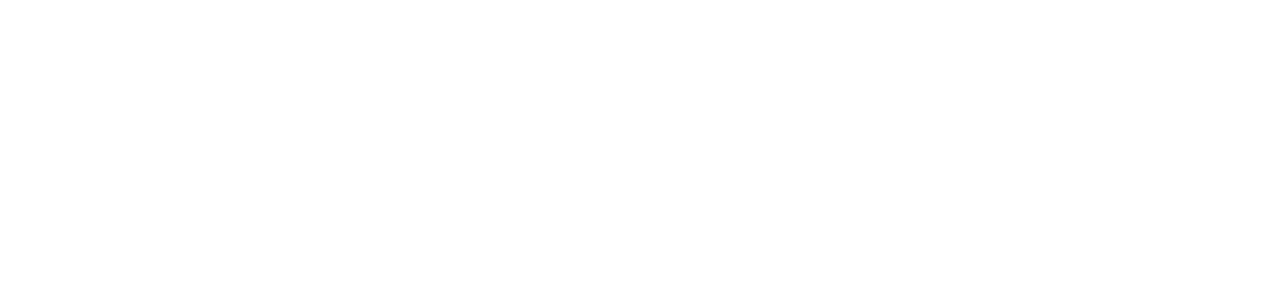
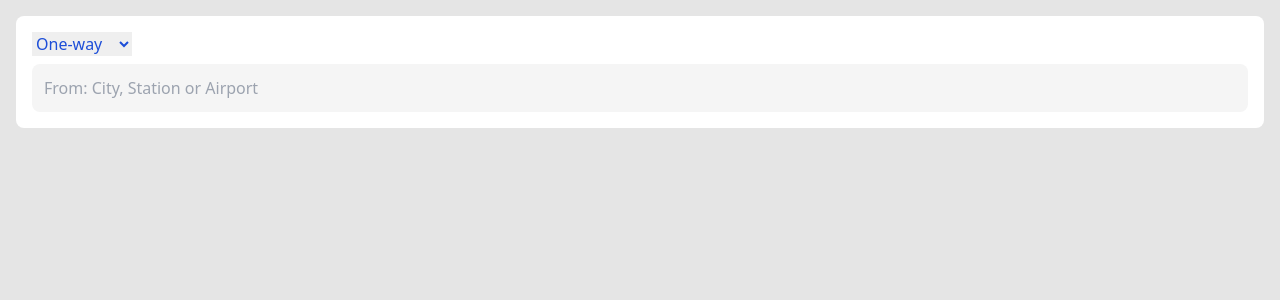
Before and after one commit to hakimbarraud/tictactrip, a React (Vite) app: page / in a window 1280 px wide. Shown: the top 300 px of the page. Built offline with nearby package versions, Linux system fonts and the light colour scheme.

Commit message:
Install React-Icons

```diff
--- a/index.html
+++ b/index.html
@@ -6,7 +6,7 @@
     <meta name="viewport" content="width=device-width, initial-scale=1.0" />
     <title>Vite + React + TS</title>
   </head>
-  <body>
+  <body class="bg-neutral-200 p-4">
     <div id="root"></div>
     <script type="module" src="/src/main.tsx"></script>
   </body>
--- a/package.json
+++ b/package.json
@@ -11,7 +11,8 @@
   },
   "dependencies": {
     "react": "^18.2.0",
-    "react-dom": "^18.2.0"
+    "react-dom": "^18.2.0",
+    "react-icons": "^4.10.1"
   },
   "devDependencies": {
     "@types/react": "^18.0.37",
--- a/src/App.tsx
+++ b/src/App.tsx
@@ -2,7 +2,7 @@ import SearchBar from "./components/SearchBar";
 
 function App() {
   return (
-    <div>
+    <div className="p-4 bg-white rounded-lg">
       <SearchBar />
     </div>
   );
--- a/src/components/SearchBar.tsx
+++ b/src/components/SearchBar.tsx
@@ -1,5 +1,20 @@
+import Way from "./Way";
+
 const SearchBar = () => {
-  return <div></div>;
+  return (
+    <form>
+      <Way />
+      <div>
+        <div>
+          <input
+            type="text"
+            placeholder="From: City, Station or Airport"
+            className="block bg-neutral-100 p-3 mt-2 w-full rounded-lg"
+          />
+        </div>
+      </div>
+    </form>
+  );
 };
 
 export default SearchBar;
--- /dev/null
+++ b/src/components/Way.tsx
@@ -0,0 +1,10 @@
+const Way = () => {
+  return (
+    <select className="outline-none text-blue-700">
+      <option>One-way</option>
+      <option>Round trip</option>
+    </select>
+  );
+};
+
+export default Way;
```
Also changed, not shown: 1 other file (tests, documents, lock files or other folders).
